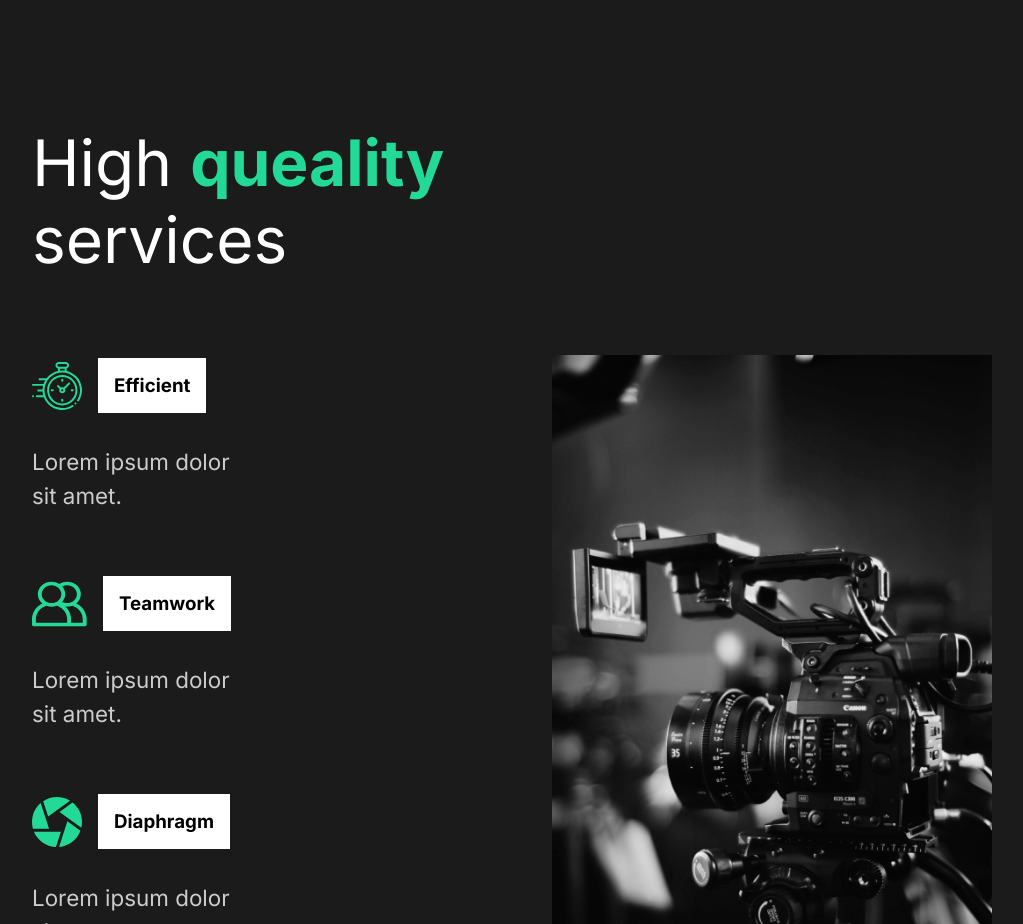
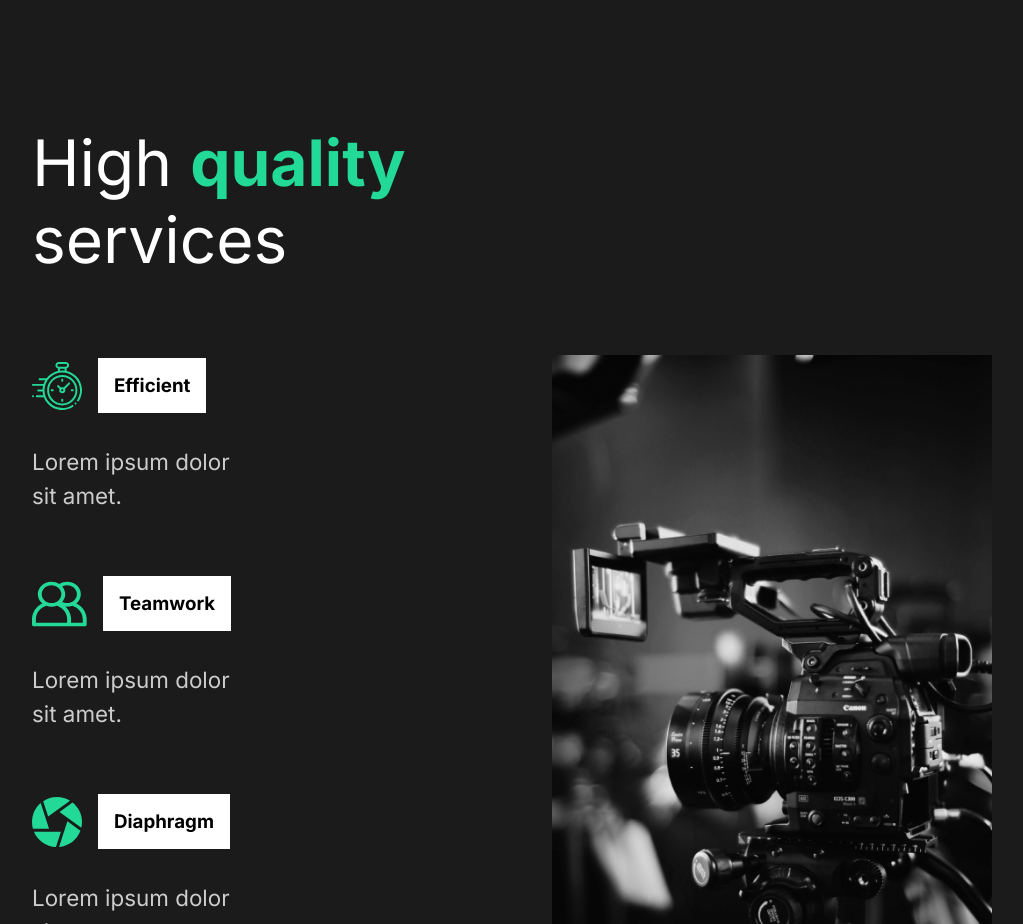
Before and after one commit to mapper895/the-creative-react-course-capture, a React (Create React App) app: page / in a window 1280 px wide. Shown: the part 840-1764 px from the top of the page, without its empty margins (128-1151 px from the left). Built offline with nearby package versions, Linux system fonts and the light colour scheme.

Commit message:
19. Scroll Animations

```diff
--- a/src/animation.js
+++ b/src/animation.js
@@ -32,7 +32,7 @@ export const fade = {
   hidden: { opacity: 0 },
   show: {
     opacity: 1,
-    transition: { ease: "easeOut", duration: 0 },
+    transition: { ease: "easeOut", duration: 0.75 },
   },
 };
 
@@ -63,3 +63,14 @@ export const sliderContainer = {
   hidden: { opacity: 1 },
   show: { opacity: 1, transition: { staggerChildren: 0.15, ease: "easeOut" } },
 };
+
+export const scrollReveal = {
+  hidden: { opacity: 0, scale: 1.2, transition: { duration: 0.5 } },
+  show: {
+    opacity: 1,
+    scale: 1,
+    transition: {
+      duration: 0.5,
+    },
+  },
+};
--- a/src/components/FaqSection.js
+++ b/src/components/FaqSection.js
@@ -4,10 +4,18 @@ import styled from "styled-components";
 import { About } from "../styles";
 import Toggle from "./Toggle";
 import { AnimateSharedLayout } from "framer-motion";
+import { useScroll } from "./useScroll";
+import { scrollReveal } from "../animation";
 
 const FaqSection = () => {
+  const [elements, controls] = useScroll();
   return (
-    <Faq>
+    <Faq
+      variants={scrollReveal}
+      ref={elements}
+      animate={controls}
+      initial="hidden"
+    >
       <h2>
         Any Questions <span>FAQ</span>{" "}
       </h2>
--- a/src/components/ServicesSection.js
+++ b/src/components/ServicesSection.js
@@ -6,15 +6,18 @@ import money from "../img/money.svg";
 import teamwork from "../img/teamwork.svg";
 import home2 from "../img/home2.png";
 //Styles
-import { About, Description, Image, Hide } from "../styles";
+import { About, Description, Image } from "../styles";
 import styled from "styled-components";
+import { fade } from "../animation";
+import { useScroll } from "./useScroll";
 
 const ServicesSection = () => {
+  const [element, controls] = useScroll();
   return (
-    <Services>
+    <Services variants={fade} animate={controls} initial="hidden" ref={element}>
       <Description>
         <h2>
-          High <span>queality</span> services
+          High <span>quality</span> services
         </h2>
         <Cards>
           <Card>
--- /dev/null
+++ b/src/components/useScroll.js
@@ -0,0 +1,13 @@
+import { useInView } from "react-intersection-observer";
+import { useAnimation } from "framer-motion";
+
+export const useScroll = () => {
+  const controls = useAnimation();
+  const [element, view] = useInView({ threshold: 0.5 });
+  if (view) {
+    controls.start("show");
+  } else {
+    controls.start("hidden");
+  }
+  return [element, controls];
+};
--- a/src/styles.js
+++ b/src/styles.js
@@ -1,6 +1,7 @@
 import styled from "styled-components";
+import { motion } from "framer-motion";
 
-export const About = styled.div`
+export const About = styled(motion.div)`
   min-height: 90vh;
   display: flex;
   align-items: center;
```
Also changed, not shown: 1 other file (tests, documents, lock files or other folders).
